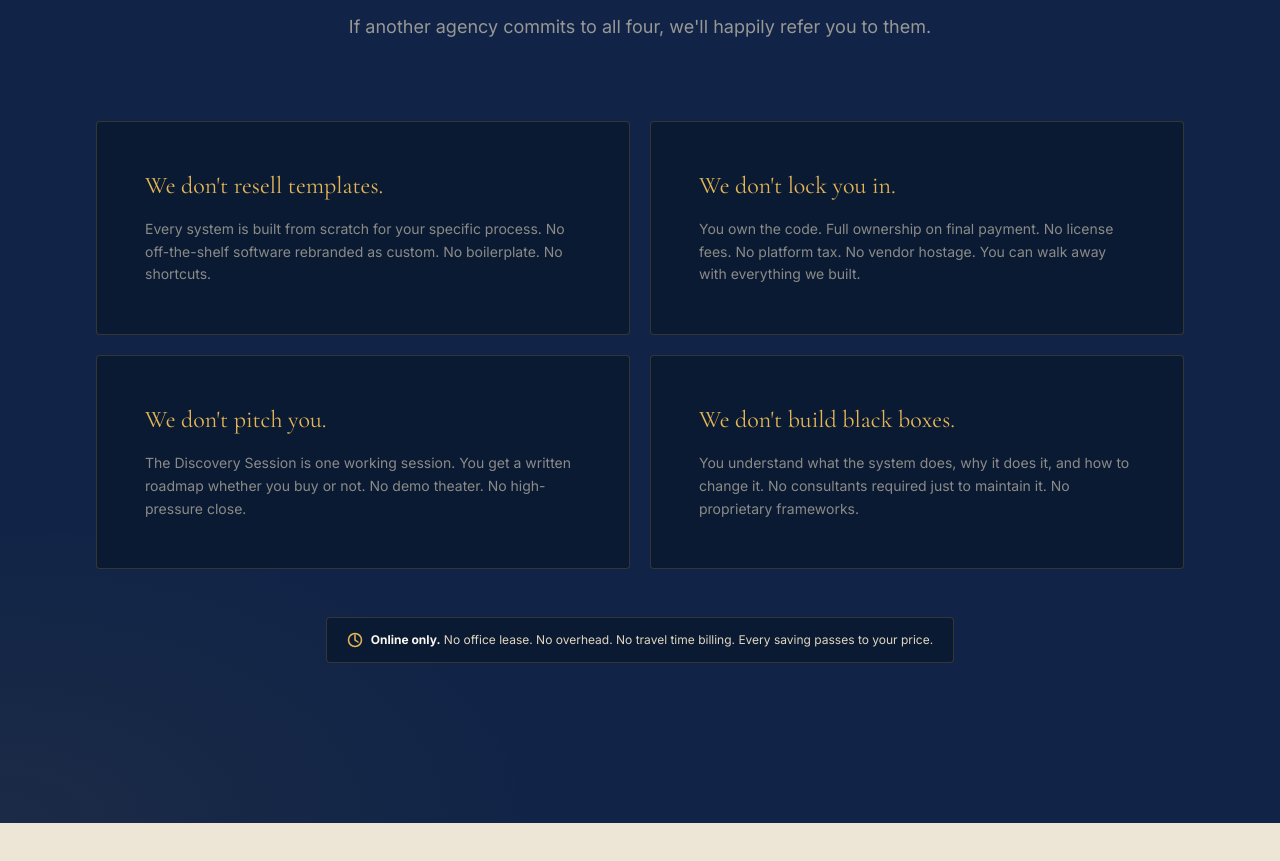
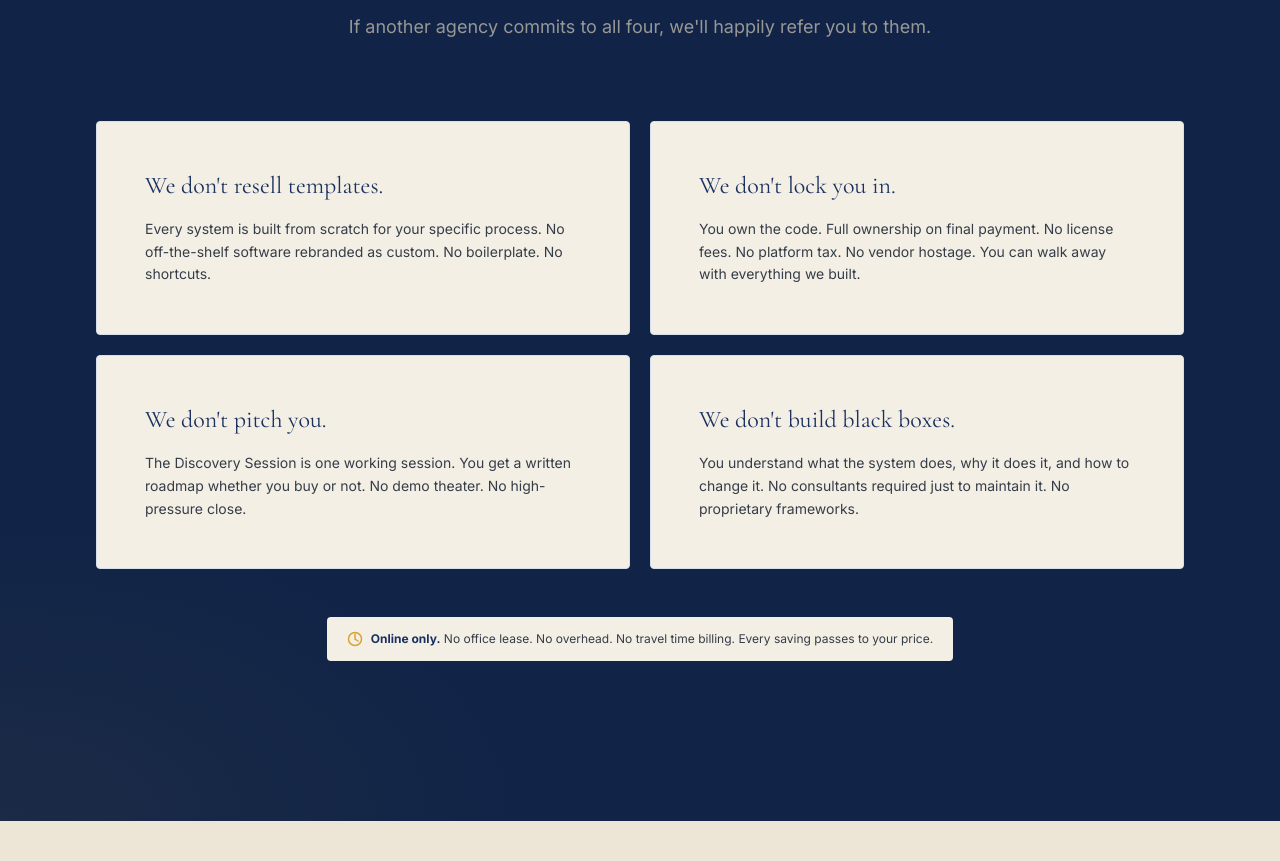
Before and after one commit to SanLuis-AI-Solutions/sanluisai-portfolio, a Next.js app: page / in a window 1280 px wide. Shown: the part 6420-7281 px from the top of the page. Built offline with nearby package versions, Linux system fonts and the light colour scheme.

Commit message:
Fix WhatWeDont: bone-100 cards on navy-900 section + loaded design skills

```diff
--- a/components/WhatWeDont.tsx
+++ b/components/WhatWeDont.tsx
@@ -52,9 +52,9 @@ export default function WhatWeDont() {
         <div className="grid grid-cols-1 md:grid-cols-2 gap-5">
           {donts.map((item, i) => (
             <FadeIn key={i} delay={0.25 + i * 0.1}>
-              <div className="bg-navy-950 border border-gold-600/20 hover:border-gold-500/50 rounded p-10 md:p-12 h-full flex flex-col transition-all duration-300">
-                <h3 className="font-display text-xl md:text-2xl text-gold-500 mb-4">{item.title}</h3>
-                <p className="font-sans text-sm text-bone-300/60 leading-relaxed">{item.desc}</p>
+              <div className="bg-bone-100 border border-navy-200 hover:border-gold-500/50 rounded p-10 md:p-12 h-full flex flex-col transition-all duration-300">
+                <h3 className="font-display text-xl md:text-2xl text-navy-800 mb-4">{item.title}</h3>
+                <p className="font-sans text-sm text-fg2 leading-relaxed">{item.desc}</p>
               </div>
             </FadeIn>
           ))}
@@ -62,13 +62,13 @@ export default function WhatWeDont() {
 
         <FadeIn delay={0.65}>
           <div className="mt-12 text-center">
-            <div className="inline-flex items-center gap-2 bg-navy-950 border border-gold-600/20 rounded px-5 py-3">
-              <svg width="16" height="16" viewBox="0 0 16 16" fill="none" className="text-gold-500 flex-shrink-0">
+            <div className="inline-flex items-center gap-2 bg-bone-100 rounded px-5 py-3">
+              <svg width="16" height="16" viewBox="0 0 16 16" fill="none" className="text-gold-600 flex-shrink-0">
                 <path d="M8 3v5l3 2" stroke="currentColor" strokeWidth="1.5" strokeLinecap="round"/>
                 <circle cx="8" cy="8" r="6.5" stroke="currentColor" strokeWidth="1.5" fill="none"/>
               </svg>
-              <span className="font-sans text-xs text-bone-300 leading-relaxed">
-                <strong className="text-bone-50">Online only.</strong> No office lease. No overhead. No travel time billing. Every saving passes to your price.
+              <span className="font-sans text-xs text-fg2 leading-relaxed">
+                <strong className="text-navy-800">Online only.</strong> No office lease. No overhead. No travel time billing. Every saving passes to your price.
               </span>
             </div>
           </div>
```
